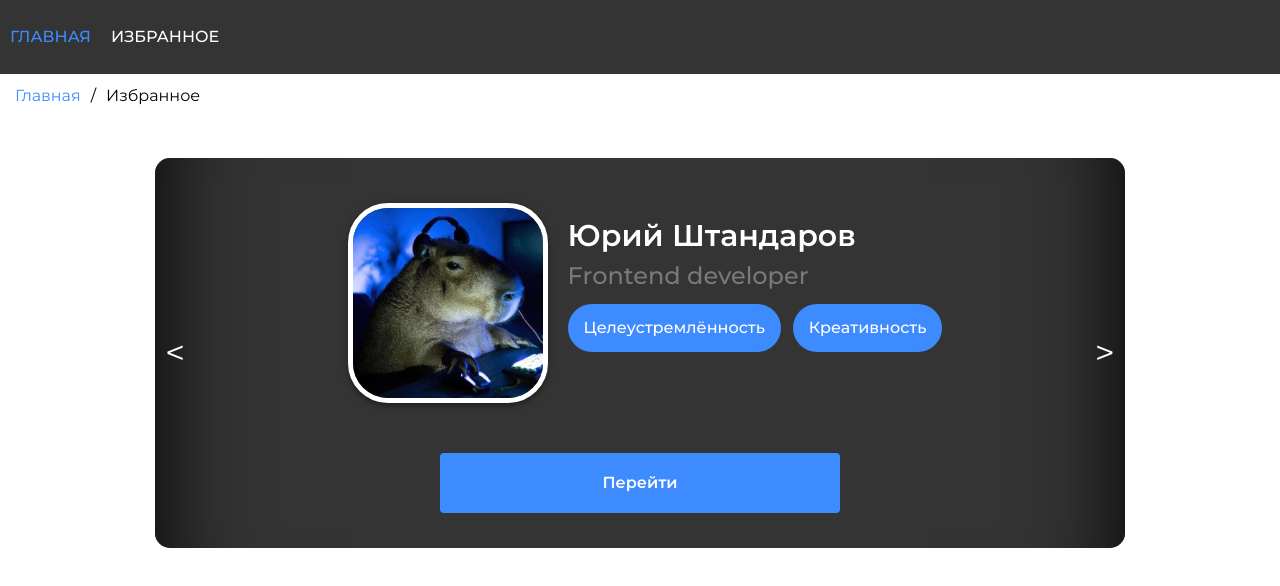
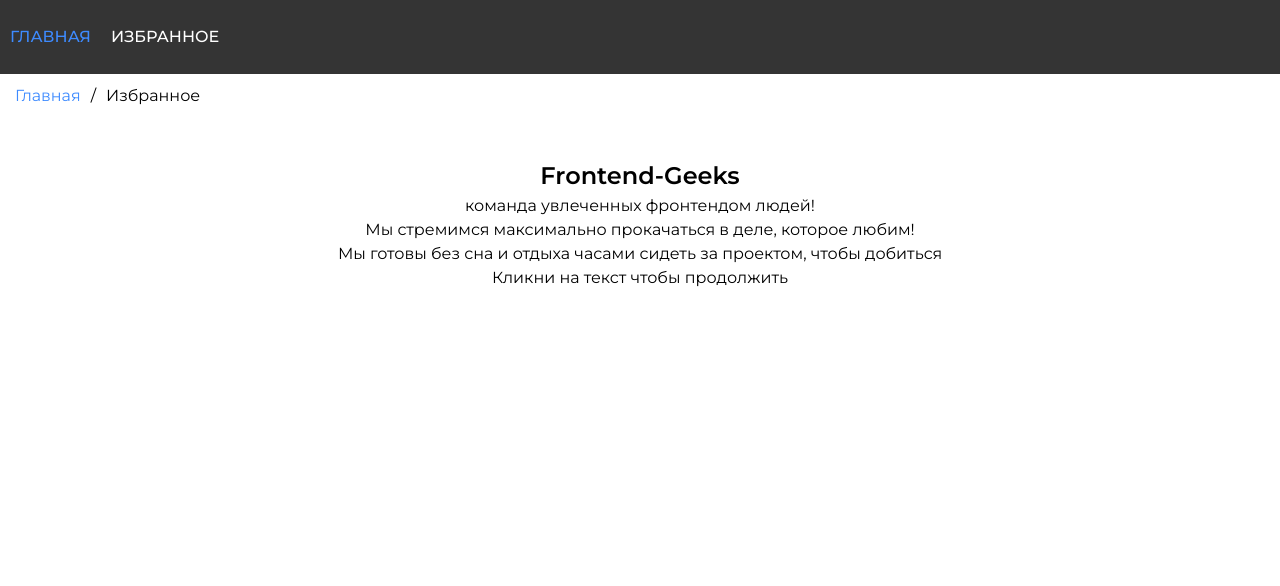
Before and after one commit to y0na24/Frontend-geeks, a React (Create React App) app: page / in a window 1280 px wide. Shown: the top 586 px of the page. Built offline with nearby package versions, Linux system fonts and the light colour scheme.

Commit message:
add intro

```diff
--- /dev/null
+++ b/src/app/components/ui/intro/intro.css
@@ -0,0 +1,80 @@
+.cd-intro-content h1,
+.cd-intro-content p,
+
+.cd-intro-content .cd-btn {
+  opacity: 0;
+  color: black;
+  animation-delay: 0.3s;
+  animation-fill-mode: forwards;
+}
+
+.bouncy.cd-intro-content h1 {
+  animation-name: cd-bounce-right;
+}
+
+.bouncy.cd-intro-content p {
+  animation-name: cd-bounce-left;
+}
+
+.bouncy.cd-intro-content h1,
+.bouncy.cd-intro-content p {
+  animation-duration: 0.6s;
+}
+
+.bouncy.cd-intro-content .cd-btn {
+  animation-name: cd-bounce-rotate;
+  animation-duration: 0.5s;
+}
+
+.bouncy.cd-intro-content .cd-btn.main-action {
+  animation-delay: 0.4s;
+}
+.cd-intro{
+    text-align: center;
+ }
+@keyframes cd-bounce-right {
+  0% {
+    opacity: .2;
+    transform: translateX(-200px);
+  }
+  60% {
+    opacity: .7;
+    transform: translateX(15px);
+  }
+  100% {
+    opacity: 1;
+    transform: translateX(0);
+  }
+}
+
+@keyframes cd-bounce-left {
+  0% {
+    opacity: .2;
+    transform: translateX(200px);
+  }
+  60% {
+    opacity: .7;
+    transform: translateX(-15px);
+  }
+  100% {
+    opacity: 1;
+    transform: translateX(0);
+  }
+}
+
+@keyframes cd-bounce-rotate {
+  0% {
+    opacity: .2;
+    transform: perspective(800px) rotateX(-80deg);
+  }
+  20% {
+    opacity: 1;
+  }
+  60% {
+    transform: perspective(800px) rotateX(20deg);
+  }
+  100% {
+    opacity: 1;
+    transform: perspective(800px) rotateX(0);
+  }
+}
--- /dev/null
+++ b/src/app/components/ui/intro/introText.jsx
@@ -0,0 +1,23 @@
+import React from 'react'
+import './intro.css'
+const IntroText = () => {
+	return (
+		<section className='cd-intro'>
+			<div className='cd-intro-content bouncy'>
+				<h1>Frontend-Geeks</h1>
+				<p>команда увлеченных фронтендом людей!</p>
+				<div className='action-wrapper'>
+					<p className='cd-btn main-action'>
+						Мы стремимся максимально прокачаться в деле, которое любим!
+					</p>
+					<p className='cd-btn'>
+						Мы готовы без сна и отдыха часами сидеть за проектом, чтобы добиться
+					</p>
+					<p>Кликни на текст чтобы продолжить</p>
+				</div>
+			</div>
+		</section>
+	)
+}
+
+export default IntroText
--- /dev/null
+++ b/src/app/layouts/intro.jsx
@@ -0,0 +1,7 @@
+import IntroText from '../components/ui/intro/introText'
+
+const Intro = () => {
+	return <IntroText />
+}
+
+export default Intro
--- a/src/app/layouts/main.jsx
+++ b/src/app/layouts/main.jsx
@@ -1,8 +1,24 @@
-import React from 'react'
+import React, { useState } from 'react'
 import MainPage from '../components/pages/mainPage/mainPage'
+import IntroText from '../components/ui/intro/introText'
 
 const Main = props => {
-	return <MainPage />
+	const [state, setState] = useState(false)
+
+	const handleClick = () => {
+		setState(prevState => (prevState = true))
+	}
+	return (
+		<div onMouseDown={handleClick}>
+			{state ? (
+				<div>
+					<MainPage />
+				</div>
+			) : (
+				<IntroText />
+			)}
+		</div>
+	)
 }
 
 export default Main
```
